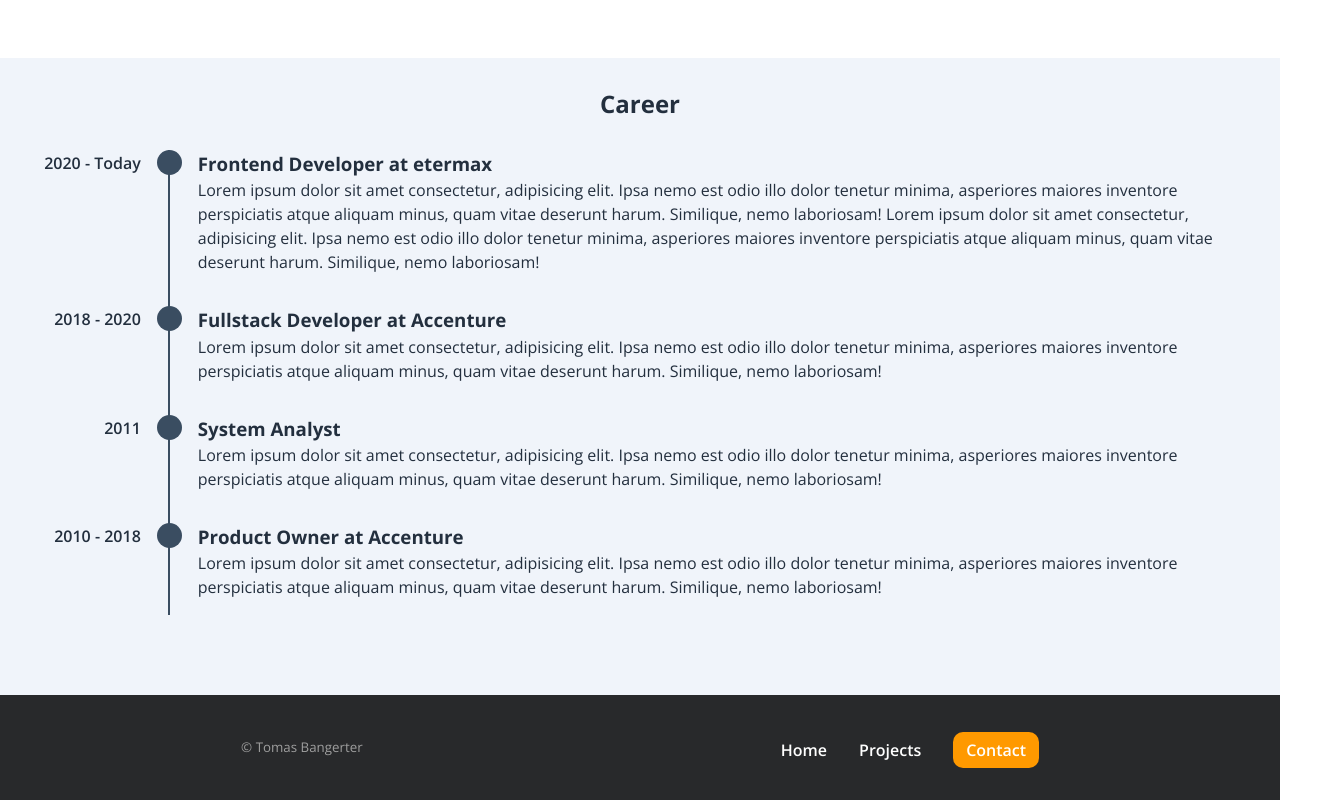
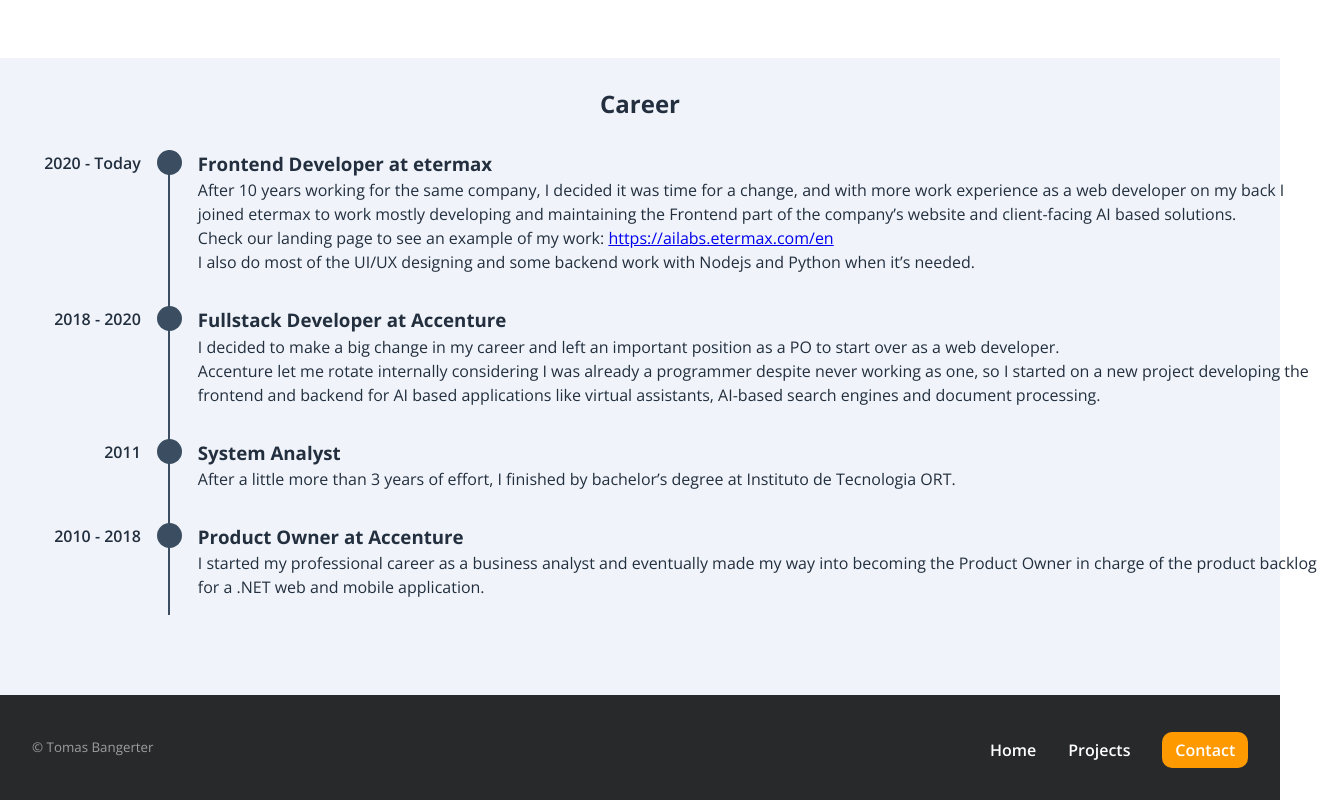
Before and after one commit to tommynueve/personal-website, a Next.js app: page / in a window 1280 px wide. Shown: the part 1420-2220 px from the top of the page, 1321 px wide, since content can reach past the window. Built offline with nearby package versions, Linux system fonts and the light colour scheme.

Commit message:
Layout fixes for the footer section. TimeNode now accepts React Elements besides strings., also corrected some issues with styling when the content was too short .Added some content to the career section.

```diff
--- a/components/timeline/TimeNode.tsx
+++ b/components/timeline/TimeNode.tsx
@@ -2,7 +2,7 @@ import style from './Timeline.module.scss';
 
 export interface Props {
   title: string;
-  description: string;
+  description: React.ReactElement | string;
   date?: string;
 }
 
--- a/components/timeline/Timeline.module.scss
+++ b/components/timeline/Timeline.module.scss
@@ -17,7 +17,7 @@
     ' circle text';
   @include mixins.mq(sm) {
     grid-template-areas: 'date circle text';
-    grid-template-columns: 10% auto auto;
+    grid-template-columns: 10% auto 90%;
   }
   .circle {
     grid-area: circle;
@@ -59,6 +59,10 @@
   h3 {
     margin: 0;
   }
+  a {
+    text-decoration: underline;
+    color: -webkit-link;
+  }
   &:last-child > .text {
     padding-bottom: 1em;
   }
--- a/sections/career/index.tsx
+++ b/sections/career/index.tsx
@@ -15,26 +15,40 @@ export default Career;
 const content = [
   {
     title: 'Frontend Developer at etermax',
-    description:
-      'Lorem ipsum dolor sit amet consectetur, adipisicing elit. Ipsa nemo est odio illo dolor tenetur minima, asperiores maiores inventore perspiciatis atque aliquam minus, quam vitae deserunt harum. Similique, nemo laboriosam! Lorem ipsum dolor sit amet consectetur, adipisicing elit. Ipsa nemo est odio illo dolor tenetur minima, asperiores maiores inventore perspiciatis atque aliquam minus, quam vitae deserunt harum. Similique, nemo laboriosam!',
+    description: (
+      <>
+        After 10 years working for the same company, I decided it was time for a change, and with more work experience as a web developer on
+        my back I joined etermax to work mostly developing and maintaining the Frontend part of the company’s website and client-facing AI
+        based solutions. <br></br>Check our landing page to see an example of my work:{' '}
+        <a href='https://ailabs.etermax.com/en' target='_blank' rel='noreferrer'>
+          https://ailabs.etermax.com/en
+        </a>
+        <br></br> I also do most of the UI/UX designing and some backend work with Nodejs and Python when it’s needed.
+      </>
+    ),
     date: '2020 - Today',
   },
   {
     title: 'Fullstack Developer at Accenture',
-    description:
-      'Lorem ipsum dolor sit amet consectetur, adipisicing elit. Ipsa nemo est odio illo dolor tenetur minima, asperiores maiores inventore perspiciatis atque aliquam minus, quam vitae deserunt harum. Similique, nemo laboriosam!',
+    description: (
+      <>
+        I decided to make a big change in my career and left an important position as a PO to start over as a web developer.<br></br>
+        Accenture let me rotate internally considering I was already a programmer despite never working as one, so I started on a new
+        project developing the frontend and backend for AI based applications like virtual assistants, AI-based search engines and document
+        processing.
+      </>
+    ),
     date: '2018 - 2020',
   },
   {
     title: 'System Analyst',
-    description:
-      'Lorem ipsum dolor sit amet consectetur, adipisicing elit. Ipsa nemo est odio illo dolor tenetur minima, asperiores maiores inventore perspiciatis atque aliquam minus, quam vitae deserunt harum. Similique, nemo laboriosam!',
+    description: 'After a little more than 3 years of effort, I finished by bachelor’s degree at Instituto de Tecnologia ORT.',
     date: '2011',
   },
   {
     title: 'Product Owner at Accenture',
     description:
-      'Lorem ipsum dolor sit amet consectetur, adipisicing elit. Ipsa nemo est odio illo dolor tenetur minima, asperiores maiores inventore perspiciatis atque aliquam minus, quam vitae deserunt harum. Similique, nemo laboriosam!',
+      'I started my professional career as a business analyst and eventually made my way into becoming the Product Owner in charge of the product backlog for a .NET web and mobile application.',
     date: '2010 - 2018',
   },
 ];
--- a/sections/layout/Footer.module.scss
+++ b/sections/layout/Footer.module.scss
@@ -2,20 +2,25 @@
 @use '@styles/mixins';
 @use '@styles/breakpoints';
 
-.container {
+.footer {
   display: none;
+  @include mixins.mq(sm) {
+    display: block;
+  }
   background-color: colors.$grey-black;
   & > * {
-    max-width: map-get(breakpoints.$breakpoints, 'sm');
+    max-width: map-get(breakpoints.$breakpoints, 'lg');
     margin: 0 auto;
   }
   padding: 2rem;
   small {
     color: colors.$grey;
   }
-  @include mixins.mq(sm) {
-    justify-content: space-between;
-    display: flex;
-    align-items: center;
+  .container {
+    @include mixins.mq(sm) {
+      justify-content: space-between;
+      display: flex;
+      align-items: center;
+    }
   }
 }
--- a/sections/layout/Footer.tsx
+++ b/sections/layout/Footer.tsx
@@ -3,9 +3,11 @@ import style from './Footer.module.scss';
 
 const Footer = () => {
   return (
-    <footer className={style.container}>
-      <small>&copy; Tomas Bangerter</small>
-      <MainNavbar />
+    <footer className={style.footer}>
+      <div className={style.container}>
+        <small>&copy; Tomas Bangerter</small>
+        <MainNavbar />
+      </div>
     </footer>
   );
 };
```
